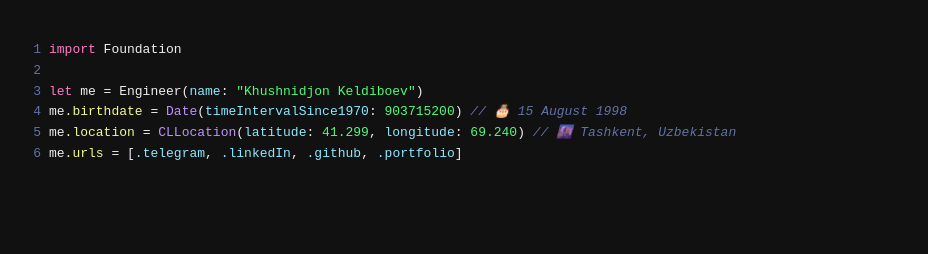
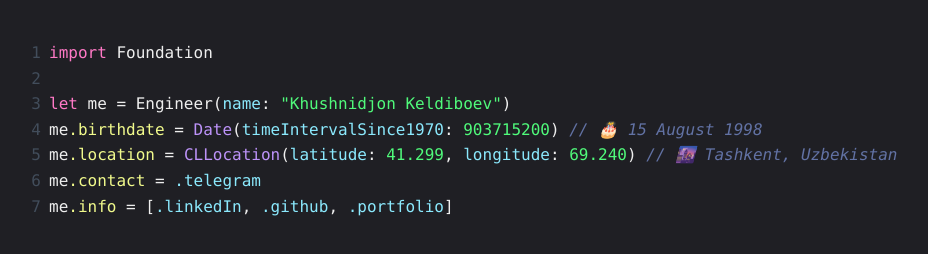
Before and after one commit to Khushnid/khushnid-portfolio, a plain HTML site: page index.html in a window 1280 px wide. Shown: the whole page, without its empty margins (63-991 px from the left). Drawn offline with nearby package versions, Linux system fonts and the light colour scheme.

Commit message:
Update index.html

```diff
--- a/index.html
+++ b/index.html
@@ -6,39 +6,72 @@
   <meta name="viewport" content="width=device-width, initial-scale=1" />
   <link rel="shortcut icon" href="https://ilya.dev/favicon.ico" />
   <style>
+    @font-face {
+      font-family: 'SF Mono';
+      font-style: normal;
+      font-weight: 500;
+      src: local("SF Mono Medium"), local("SFMono-Medium");
+    }
+
     body {
-      background: #111;
+      background: #1F1F24;
       color: #eee;
-      font-family: monospace;
+      font-family: 'SF Mono', Menlo, Monaco, monospace;
       padding: 2rem;
+      font-size: 16px;
+      line-height: 1.6;
     }
+
+    ::selection {
+      background: #515B70;
+    }
+
+    * {
+      caret-color: #FFFFFF;
+    }
+
+    @media (max-width: 600px) {
+      body {
+        padding: 1rem;
+        font-size: 14px;
+      }
+    }
+
     ol {
       list-style: none;
       padding: 0;
       margin: 0;
       counter-reset: line;
     }
+
     li {
-      line-height: 1.6;
       position: relative;
-      padding-left: 4.5rem; /* more space for line numbers */
+      padding-left: 4.5rem;
       counter-increment: line;
+      background-color: transparent;
     }
+
     li::before {
       content: counter(line);
       position: absolute;
       left: 0;
-      width: 4rem; /* wider number container */
+      width: 4rem;
       text-align: right;
-      color: #6272a4;
+      color: #424D5B;
       user-select: none;
     }
+
+    li:target {
+      background-color: #23252B;
+    }
+
     .keywrd { color: #ff79c6; }
     .arr { color: #8be9fd; }
     .arg-name, .arg { color: #50fa7b; }
     .var { color: #f1fa8c; }
     .cls { color: #bd93f9; }
     .com { color: #6272a4; font-style: italic; }
+
     a {
       color: #8be9fd;
       text-decoration: none;
@@ -53,7 +86,8 @@
     <li><span class="keywrd">let</span> me = Engineer(<span class="arr">name</span>: <span class="arg-name">"Khushnidjon Keldiboev"</span>)</li>
     <li>me<span class="var">.birthdate</span> = <span class="cls">Date</span>(<span class="arr">timeIntervalSince1970</span>: <span class="arg">903715200</span>) <span class="com">// 🎂 15 August 1998</span></li>
     <li>me<span class="var">.location</span> = <span class="cls">CLLocation</span>(<span class="arr">latitude</span>: <span class="arg">41.299</span>, <span class="arr">longitude</span>: <span class="arg">69.240</span>) <span class="com">// 🌆 Tashkent, Uzbekistan</span></li>
-    <li>me<span class="var">.urls</span> = [<span class="arr">.<a href="https://t.me/khushnidjon" target="_blank">telegram</a></span>, <span class="arr">.<a href="https://www.linkedin.com/in/khushnidjon-keldiboev-299a061bb/" target="_blank">linkedIn</a></span>, <span class="arr">.<a href="https://github.com/Khushnid" target="_blank">github</a></span>, <span class="arr">.<a href="https://t.me/Khushnidjon_CV" target="_blank">portfolio</a></span>]</li>
+    <li>me<span class="var">.contact</span> = <span class="arr">.<a href="https://t.me/khushnidjon" target="_blank">telegram</a></span></li>
+    <li>me<span class="var">.info</span> = [<span class="arr">.<a href="https://www.linkedin.com/in/khushnidjon-keldiboev-299a061bb/" target="_blank">linkedIn</a></span>, <span class="arr">.<a href="https://github.com/Khushnid" target="_blank">github</a></span>, <span class="arr">.<a href="https://t.me/Khushnidjon_CV" target="_blank">portfolio</a></span>]</li>
   </ol>
 
   <script>
```
